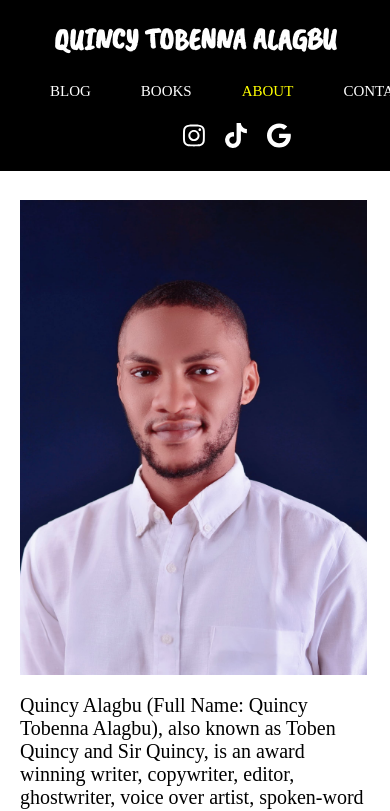
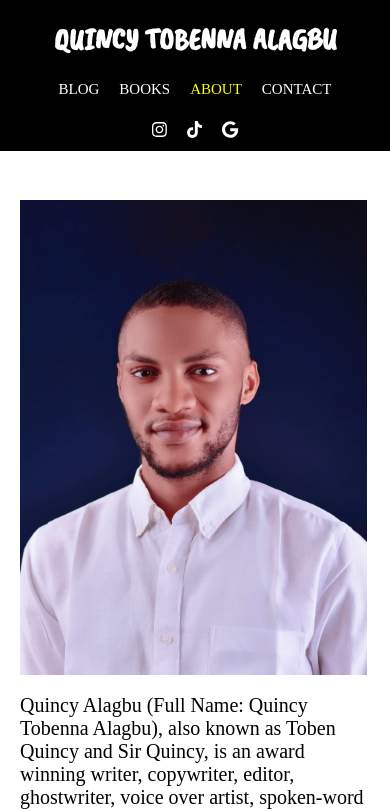
Before and after one commit to Divinegirl8/quincy_website, a React (Create React App) app: page /about in a window 390 px wide. Shown: the top 811 px of the page. Built offline with nearby package versions, Linux system fonts and the light colour scheme.

Commit message:
new commit

```diff
--- a/src/components/reusables/NavBar/index.jsx
+++ b/src/components/reusables/NavBar/index.jsx
@@ -41,7 +41,7 @@ const NavBar = ({textColor,textColor2,textColor3,textColor4}) => {
                     <Link to={""} className={style.link} style={{color:textColor4}}>
                         <span>CONTACT</span>
                     </Link>
-
+                </div>
 
                     <div className={style.ico}>
                         <a href="https://www.instagram.com/tobenquincy" target="_blank" rel="noopener noreferrer">
@@ -56,7 +56,7 @@ const NavBar = ({textColor,textColor2,textColor3,textColor4}) => {
                             <FontAwesomeIcon icon={faGoogle} className={style.google}/>
                         </a>
                     </div>
-                </div>
+
 
                 {/*<div className={`${style.mobileNav} ${isActive ? style.mobile : ''}`}>*/}
                 {/*    <Link to={"/"} className={style.link}  style={{color:textColor}}>*/}
--- a/src/components/reusables/NavBar/index.module.css
+++ b/src/components/reusables/NavBar/index.module.css
@@ -17,6 +17,8 @@
     color: white;
     text-decoration: none;
 }
+
+
 
 
 .childCont {
@@ -40,6 +42,7 @@
     display: flex;
     gap: 20px;
     font-size: 17px;
+    padding-top: 23px;
 }
 
 .logo {
@@ -120,6 +123,70 @@
 
 @media screen and (max-width: 500px) {
 
+    /*.logo {*/
+    /*    padding-left: 1px;*/
+    /*    align-items: center;*/
+    /*    justify-content: center;*/
+    /*    font-size: 15px;*/
+    /*}*/
+
+
+    /*.hamburger {*/
+    /*    display: none;*/
+    /*    padding-top: 12px;*/
+    /*}*/
+
+    /*.hamburger .bar,*/
+    /*.hamburger:after,*/
+    /*.hamburger:before {*/
+    /*    display: block;*/
+    /*}*/
+
+    /*.mobile {*/
+    /*    display: block;*/
+    /*    padding-top: 100px;*/
+    /*    background-color: black;*/
+    /*}*/
+
+    /*.mobile span {*/
+    /*    display: flex;*/
+    /*    flex-direction: column;*/
+    /*    text-align: center;*/
+    /*    padding: 20px 16px;*/
+    /*    font-size: 21px;*/
+    /*}*/
+
+    /*.ico {*/
+    /*    padding-top: 40px;*/
+    /*    padding-bottom: 20px;*/
+    /*    font-size: 25px;*/
+    /*    align-items: center;*/
+    /*    justify-content: center;*/
+    /*    display: flex;*/
+    /*    margin-left: -280px;*/
+    /*}*/
+
+    /*.childCont{*/
+    /*    display: block;*/
+    /*}*/
+
+    /*.childCont {*/
+    /*    display: flex;*/
+    /*    flex-direction: row;*/
+    /*    gap: 50px;*/
+    /*    padding-top: 5px;*/
+    /*    cursor: pointer;*/
+    /*    padding-left: 50px;*/
+    /*}*/
+    /*.mainCont {*/
+    /*    flex-direction: column;*/
+    /*}*/
+
+
+    .mainCont {
+        flex-direction: column;
+    }
+
     .logo {
         padding-left: 1px;
         align-items: center;
@@ -128,60 +195,25 @@
     }
 
 
-    .hamburger {
-        display: none;
-        padding-top: 12px;
+    .childCont{
+        display: flex;
+        flex-direction: row;
+        gap: 20px;
+        padding-top: 1px;
+        align-items: center;
+        justify-content: center;
+
     }
 
-    .hamburger .bar,
-    .hamburger:after,
-    .hamburger:before {
-        display: block;
-    }
-
-    .mobile {
-        display: block;
-        padding-top: 100px;
-        background-color: black;
-    }
-
-    .mobile span {
+    .ico{
         display: flex;
-        flex-direction: column;
-        text-align: center;
-        padding: 20px 16px;
-        font-size: 21px;
-    }
-
-    .ico {
-        padding-top: 40px;
-        padding-bottom: 20px;
-        font-size: 25px;
         align-items: center;
         justify-content: center;
-        display: flex;
-        margin-left: -280px;
-    }
-
-    .childCont{
-        display: block;
-    }
-
-    .childCont {
-        display: flex;
-        flex-direction: row;
-        gap: 50px;
-        padding-top: 5px;
-        cursor: pointer;
-        padding-left: 50px;
-    }
-    .mainCont {
-        flex-direction: column;
+        padding-bottom: 10px;
     }
 
     .frm{
         display: none;
     }
 
-
 }
```
